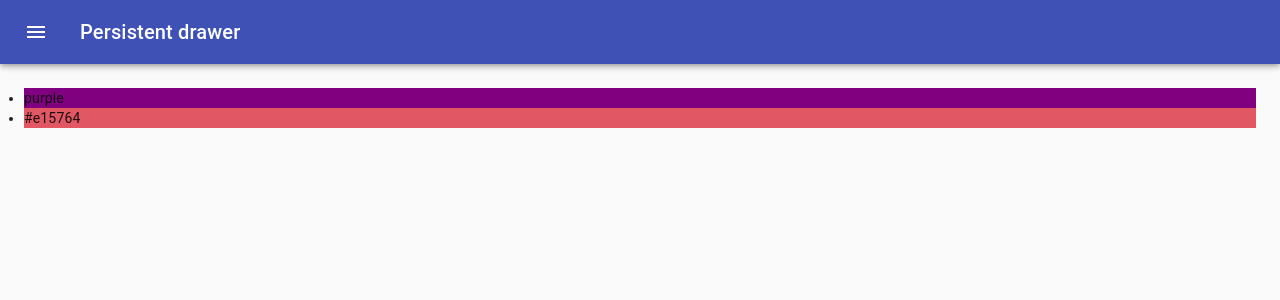
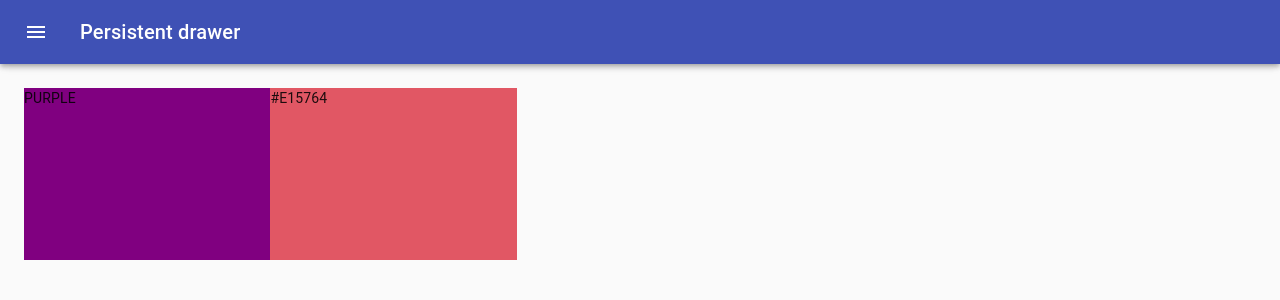
Before and after one commit to LagiewkaMarta/ColourPalette-App, a React (Create React App) app: page /palette/new in a window 1280 px wide. Shown: the top 300 px of the page. Built offline with nearby package versions, Linux system fonts and the light colour scheme.

Commit message:
Add DraggableColorBox

```diff
--- /dev/null
+++ b/src/Components/DraggableColorBox.js
@@ -0,0 +1,24 @@
+import React from "react";
+import { withStyles } from "@material-ui/styles";
+const styles = {
+    root: {
+        width: "20%",
+        height: "25%",
+        margin: "0 auto",
+        display: "inline-block",
+        position: "relative",
+        cursor: "pointer",
+        textTransform: "uppercase",
+        marginBottom: "-3.5px",
+    }
+};
+
+ function DraggableColorBox({color, classes}) {
+    return (
+        <div className={classes.root} style={{backgroundColor: color}}>
+            {color}
+        </div>
+    )
+}
+
+export default withStyles(styles)(DraggableColorBox);
--- a/src/Components/NewPaletteForm.js
+++ b/src/Components/NewPaletteForm.js
@@ -10,10 +10,10 @@ import Divider from "@material-ui/core/Divider";
 import IconButton from "@material-ui/core/IconButton";
 import MenuIcon from "@material-ui/icons/Menu";
 import ChevronLeftIcon from "@material-ui/icons/ChevronLeft";
-import ChevronRightIcon from "@material-ui/icons/ChevronRight";
 // color picker
 import { ChromePicker } from "react-color";
 import { Button } from "@material-ui/core";
+import DraggableColorBox from "./DraggableColorBox";
 
 const drawerWidth = 400;
 
@@ -58,6 +58,7 @@ const styles = theme => ({
   },
   content: {
     flexGrow: 1,
+    height: "calc(100vh - 64px)",
     padding: theme.spacing.unit * 3,
     transition: theme.transitions.create("margin", {
       easing: theme.transitions.easing.sharp,
@@ -173,10 +174,7 @@ class NewPaletteForm extends React.Component {
             })}
           >
             <div className={classes.drawerHeader} />
-            <ul>
-            {this.state.colors.map(c => <li style={{backgroundColor: c}}>{c}</li>)}
-
-            </ul>
+            {this.state.colors.map(c => <DraggableColorBox key={c} color={c}></DraggableColorBox>)}
           </main>
       </div>
     );
```
